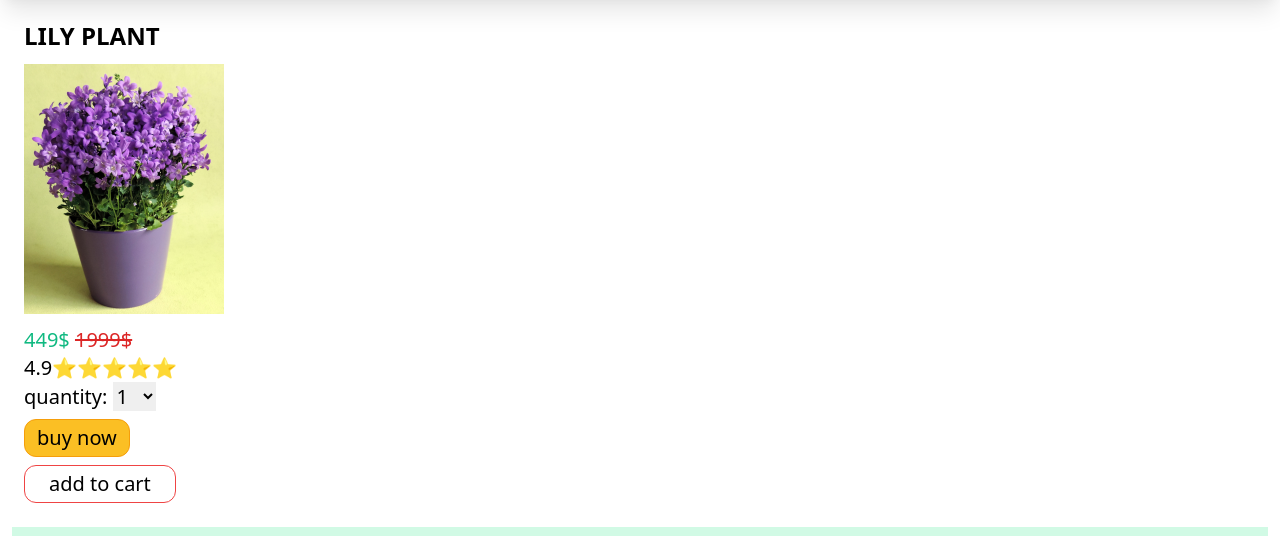
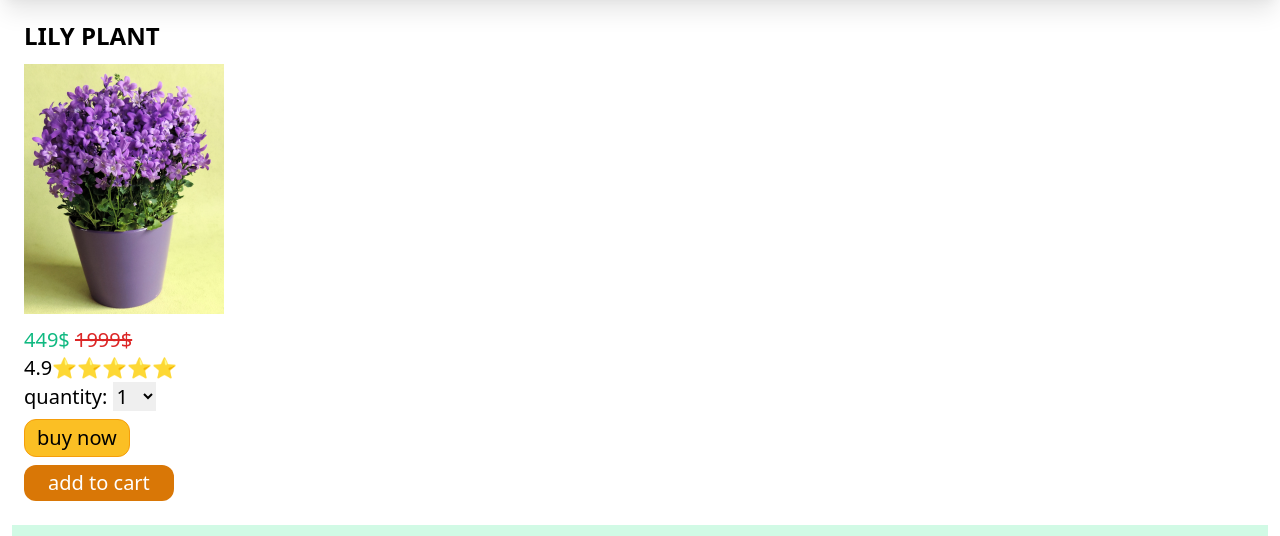
Before and after one commit to priyankapri24/grenden-tailwind, a plain HTML site: page lily.html in a window 1280 px wide. Shown: the part 60-596 px from the top of the page. Drawn offline with nearby package versions, Linux system fonts and the light colour scheme.

Commit message:
added extra pages updated2

```diff
--- a/lily.html
+++ b/lily.html
@@ -81,7 +81,7 @@
             </select>
         </td><br>
         <button class=" border border-yellow-500 p-1 pl-3 pr-3 mt-2 bg-yellow-400 rounded-xl">buy now</button><br>
-        <button class=" border border-red-500 bg-orange-600 mt-2 p-1 pl-6 pr-6 rounded-xl ">add to cart</button>
+        <button class=" mt-2 pl-6 pr-6 bg-yellow-600 rounded-xl text-white p-1 ">add to cart</button>
     </div>
      </div>
 
```
Also changed, not shown: rose.html (+1 -1 lines).
